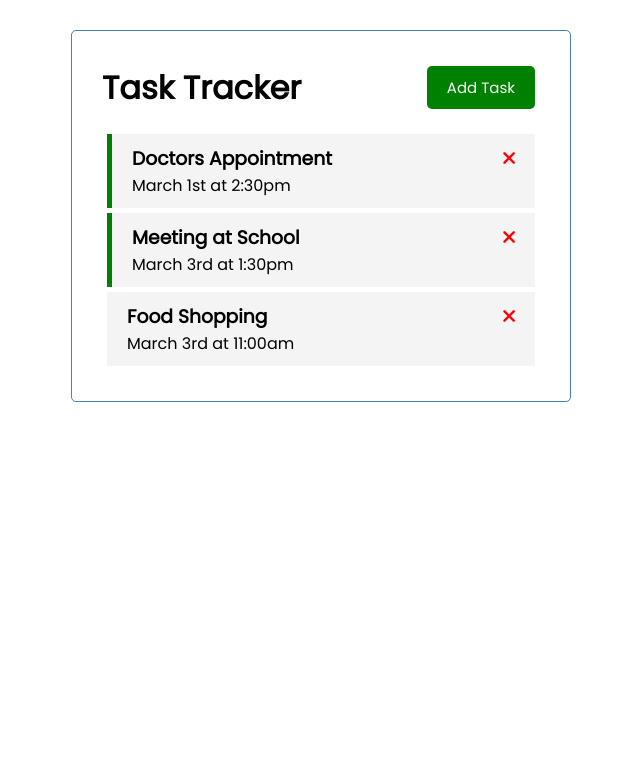
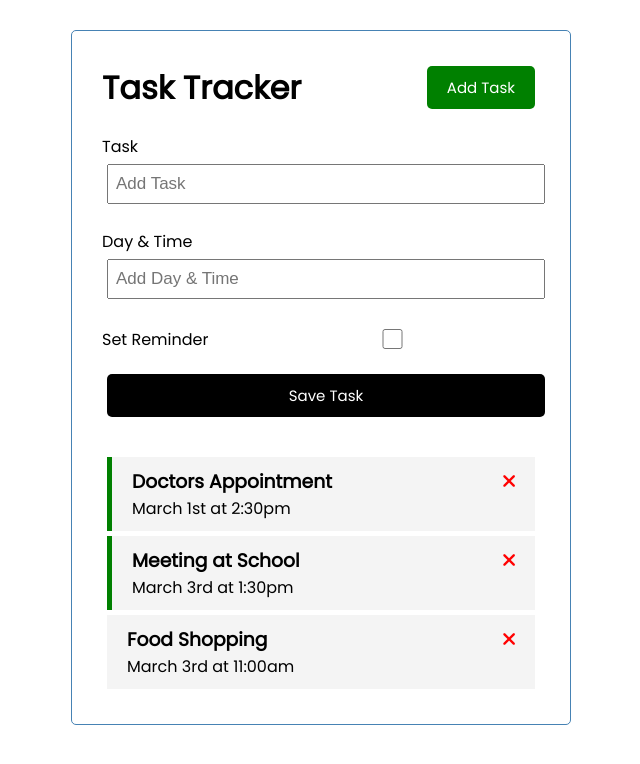
Before and after one commit to matheus-fls/vue-task-tracker, a Vue app: page / in a window 1280 px wide. Shown: the top 764 px of the page, without its empty margins (319-959 px from the left). Built offline with nearby package versions, Linux system fonts and the light colour scheme.

Commit message:
add addTask component

```diff
--- a/src/App.vue
+++ b/src/App.vue
@@ -1,6 +1,7 @@
 <template>
   <div class="container">
     <Header title="Task Tracker" />
+    <AddTask @add-task="addTask" />
     <Tasks
       @toggle-reminder="toggleReminder"
       @delete-task="deleteTask"
@@ -12,12 +13,14 @@
 <script>
 import Header from './components/Header.vue'
 import Tasks from './components/Tasks.vue'
+import AddTask from './components/AddTask.vue'
 
 export default {
   name: 'App',
   components: {
     Header,
-    Tasks
+    Tasks,
+    AddTask,
   },
   data() {
     return {
@@ -25,6 +28,9 @@
     }
   },
   methods: {
+    addTask(task) {
+      this.tasks = [...this.tasks, task]
+    },
     deleteTask(id) {
       if(confirm('Are you sure?')) {
         this.tasks = this.tasks.filter(task => task.id !== id)
@@ -36,7 +42,7 @@
           {...task, reminder: !task.reminder } :
           task
       })
-    }
+    },
   },
   created() {
     this.tasks = [
--- /dev/null
+++ b/src/components/AddTask.vue
@@ -0,0 +1,83 @@
+<template>
+  <form @submit="onSubmit" class="add-form">
+    <div class="form-control">
+      <label>Task</label>
+      <input type="text" v-model="text" name="text" placeholder="Add Task" />
+    </div>
+    <div class="form-control">
+      <label>Day & Time</label>
+      <input type="text" v-model="day" name="day" placeholder="Add Day & Time" />
+    </div>
+    <div class="form-control form-control-check">
+      <label>Set Reminder</label>
+      <input type="checkbox" v-model="reminder" name="reminder" />
+    </div>
+    <input type="submit" value="Save Task" class="btn btn-block">
+  </form>
+</template>
+
+<script>
+  export default {
+    name: 'AddTask',
+    data() {
+      return {
+        text: '',
+        day: '',
+        reminder: false,
+      }
+    },
+    methods: {
+      onSubmit(e) {
+        e.preventDefault()
+        if(!this.text) {
+          alert('Please add a task')
+          return
+        }
+
+        const newTask = {
+          id: Math.floor(Math.random() * 1000000),
+          text: this.text,
+          day: this.day,
+          reminder: this.reminder,
+        }
+
+        this.$emit('add-task', newTask)
+
+        this.text = ''
+        this.day = ''
+        this.reminder = false
+      }
+    }
+  }
+</script>
+
+<style scoped>
+  .add-form {
+    margin-bottom: 40px;
+  }
+  .form-control {
+    margin: 20px 0;
+  }
+  .form-control label {
+    display: block;
+  }
+  .form-control input {
+    width: 100%;
+    height: 40px;
+    margin: 5px;
+    padding: 3px 7px;
+    font-size: 17px;
+  }
+  .form-control-check {
+    display: flex;
+    align-items: center;
+    justify-content: space-between;
+  }
+  .form-control-check label {
+    flex: 1;
+  }
+  .form-control-check input {
+    flex: 2;
+    height: 20px;
+  }
+</style>
```
